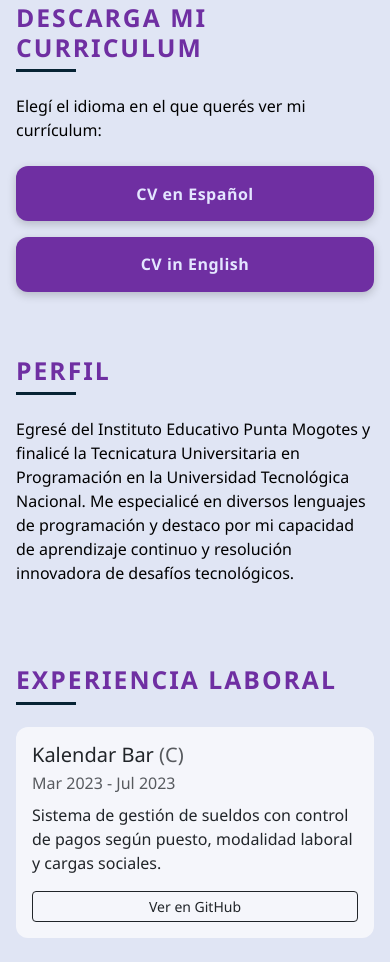
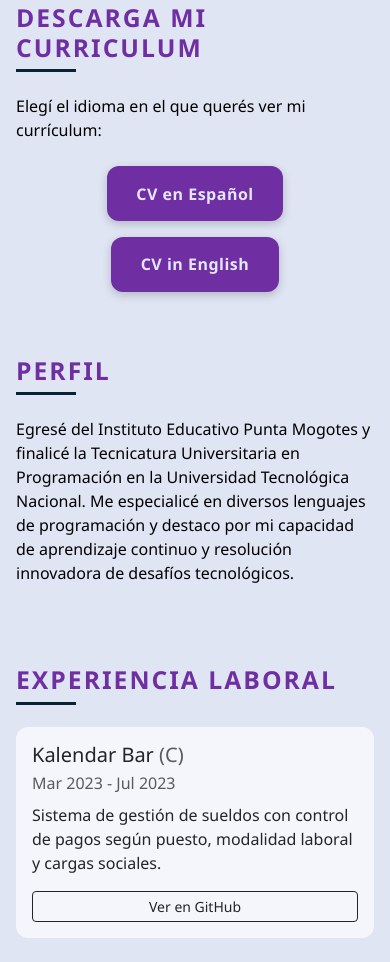
Before and after one commit to abrumay/Porfolio, a plain HTML site: page index.html in a window 390 px wide. Shown: the part 873-1835 px from the top of the page. Drawn offline with nearby package versions, Linux system fonts and the light colour scheme; files whose address does not match are found by name; a web font is replaced by a local one.

Commit message:
Update style.css

```diff
--- a/style.css
+++ b/style.css
@@ -696,14 +696,14 @@ html {
 /* Contenedor de botones */
 .cv-buttons {
   display: flex;
-  justify-content: initial;
-  align-items: initial;
+  justify-content: flex-start; /* alineado al inicio en desktop */
+  align-items: center;
   gap: 1rem;
+  flex-wrap: wrap;
 }
 
 /* Estilo general de los botones */
 .cv-buttons .btn {
-
   background-color:  #6f2fa2;
   color: #e4e6ff;
   padding: 0.9rem 1.8rem;
@@ -716,7 +716,6 @@ html {
   box-shadow: 0 3px 10px rgba(0, 0, 0, 0.2);
 }
 
-/* Efecto hover */
 .cv-buttons .btn:hover {
   background-color: #a8b4dc;
   color: #261d57;
@@ -728,6 +727,6 @@ html {
 @media (max-width: 600px) {
   .cv-buttons {
     flex-direction: column;
-    gap: 1rem;
+    align-items: center; /* solo en móvil se centra */
   }
 }
```
